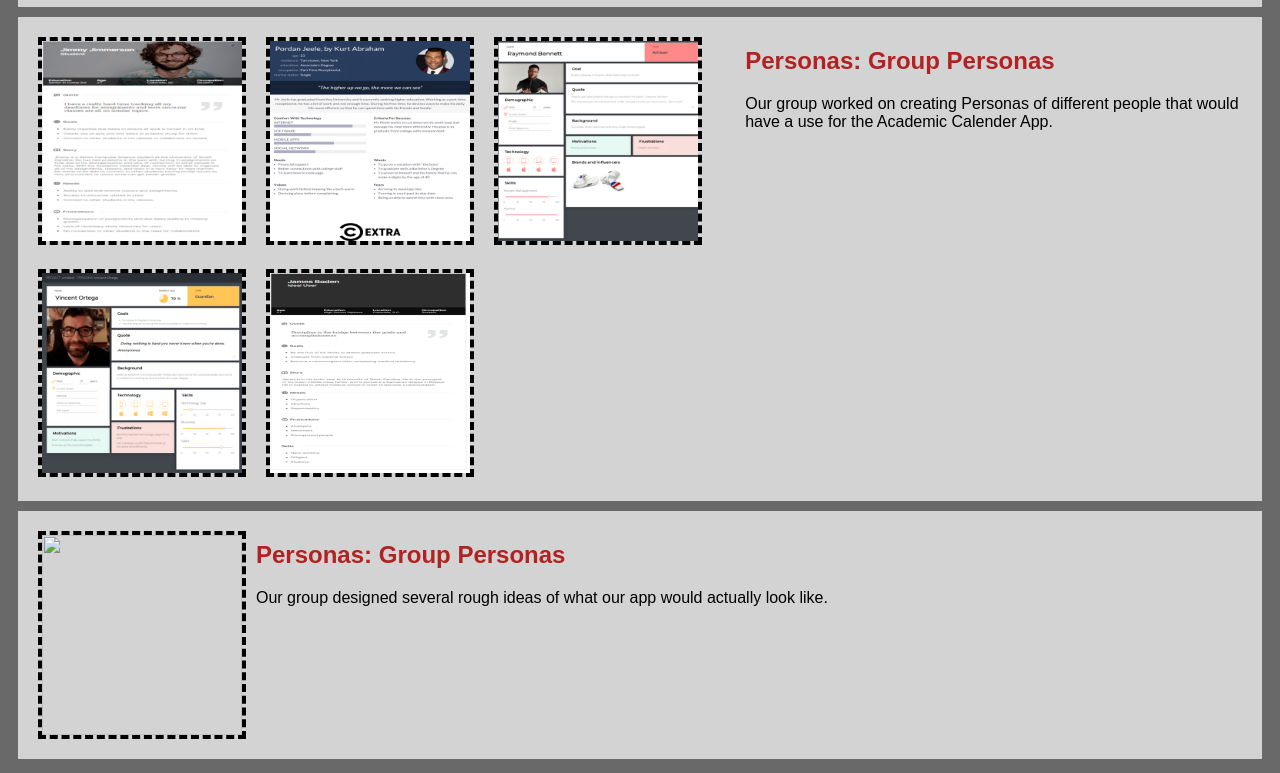
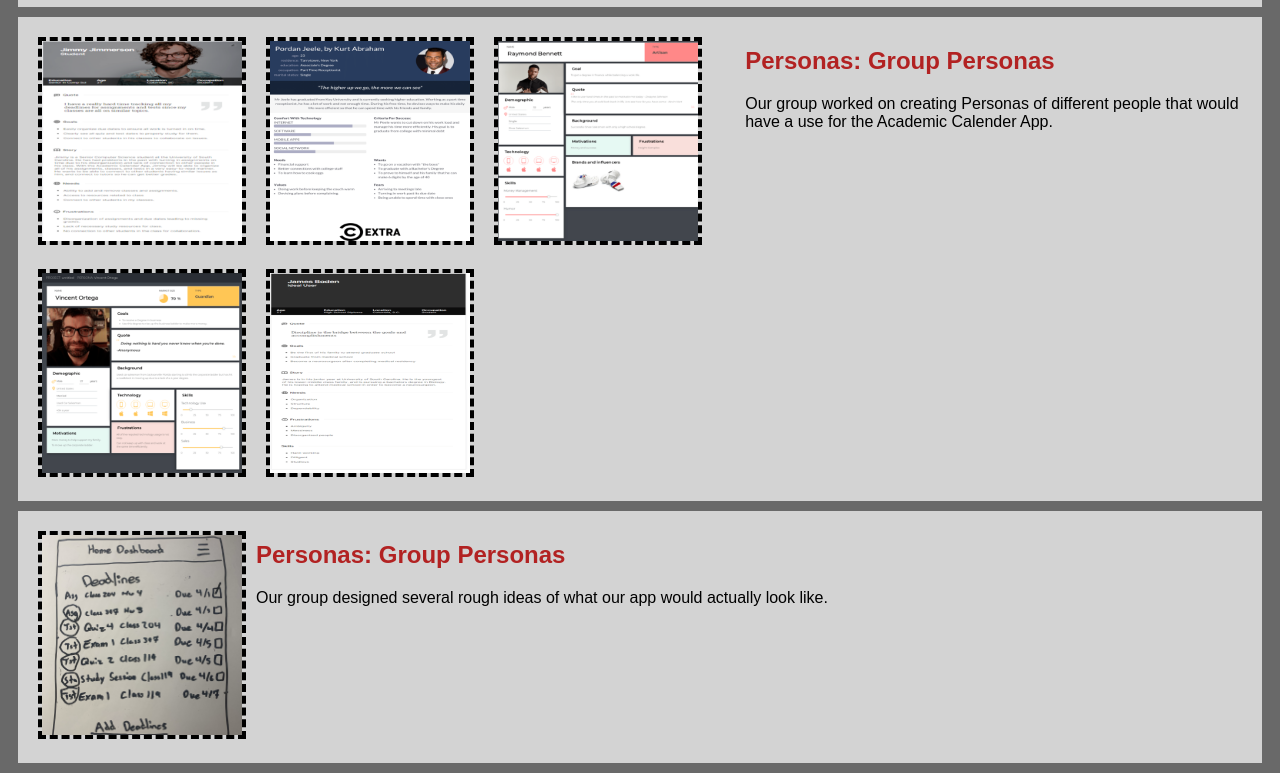
Before and after one commit to DanielBrown1337/DanielBrown1337.github.io, a plain HTML site: page index.html in a window 1280 px wide. Shown: the part 543-1316 px from the top of the page. Drawn offline with Linux system fonts and the light colour scheme.

Commit message:
Add files via upload

```diff
--- a/index.html
+++ b/index.html
@@ -35,7 +35,7 @@
 </section>
 <!-- Sketch Assignment-->
 <section class="assignment">
-    <a href="Files/sketches.pdf"> <img src="Files/sketches.pdf"></a>
+    <a href="Files/sketches.pdf"> <img src="Images/sketch.png"></a>
    <section class = "assignment-details">
     <a href="Files/sketches.pdf"><h2> Personas: Group Personas</h2></a>
        <p> Our group designed several rough ideas of what our app would actually look like.</p>
```
